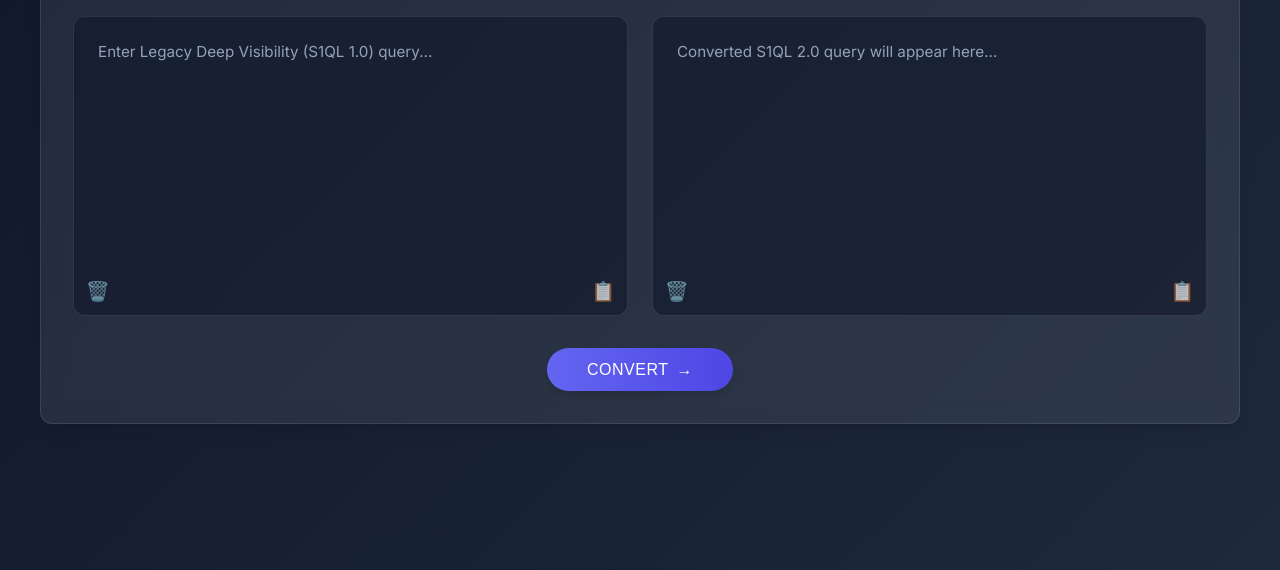
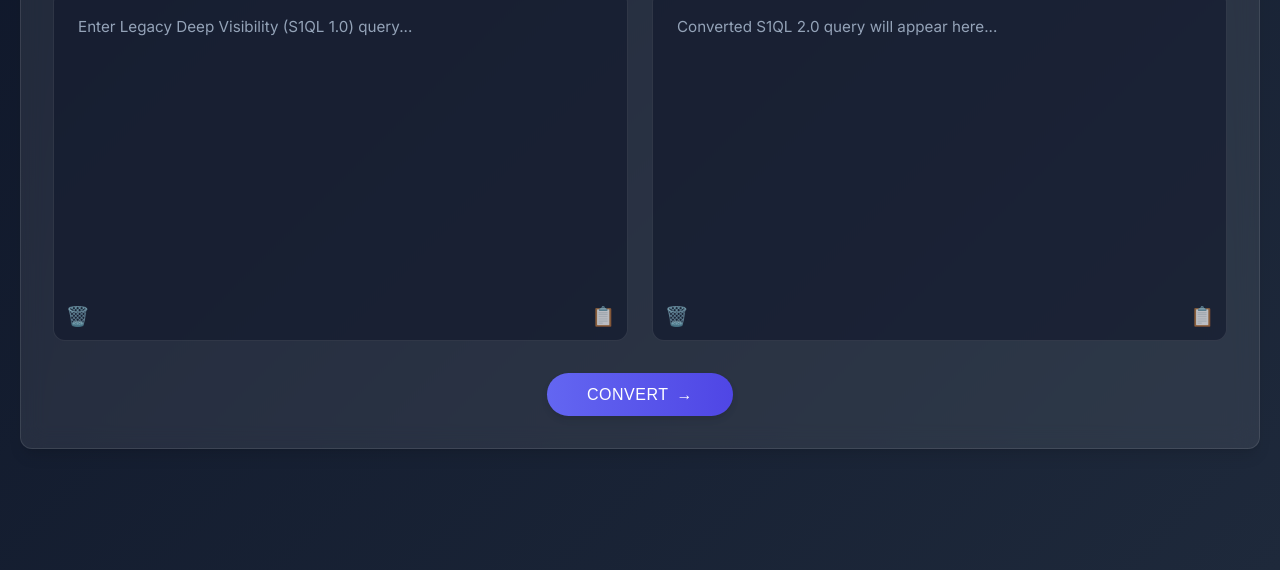
Before and after one commit to DKDaily/S1QL-1.0-to-S1QL-2.0, a plain HTML site: page index.html in a window 1280 px wide. Shown: the part 230-800 px from the top of the page. Drawn offline with Linux system fonts and the light colour scheme.

Commit message:
styles.css

```diff
--- a/styles.css
+++ b/styles.css
@@ -32,7 +32,7 @@
 
 .container {
   width: 100%;
-  max-width: 1200px;
+  max-width: 1400px;
   background: var(--glass);
   backdrop-filter: blur(12px);
   -webkit-backdrop-filter: blur(12px);
@@ -81,7 +81,7 @@
 
 .textarea-wrapper {
   position: relative;
-  height: 300px;
+  height: 350px;
 }
 
 textarea {
```
